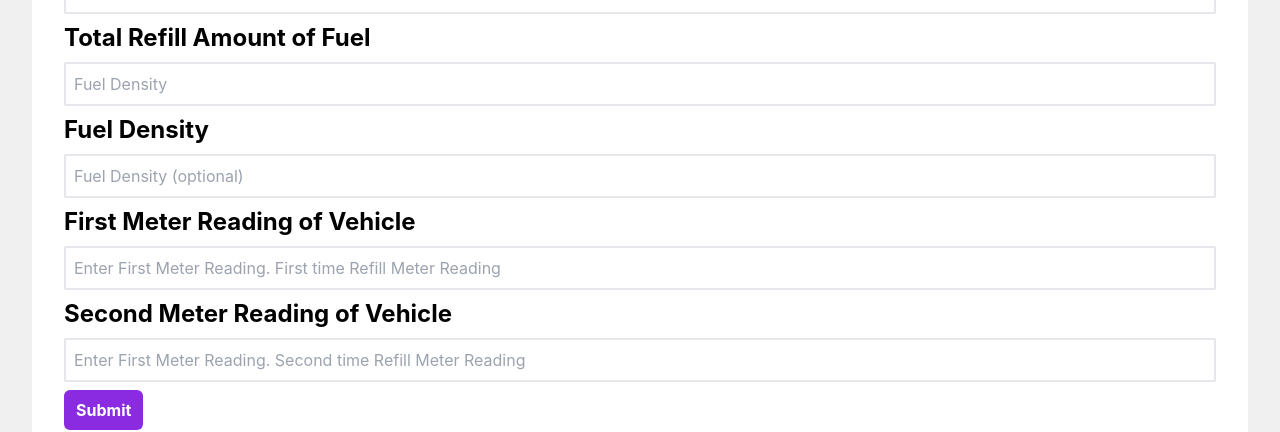
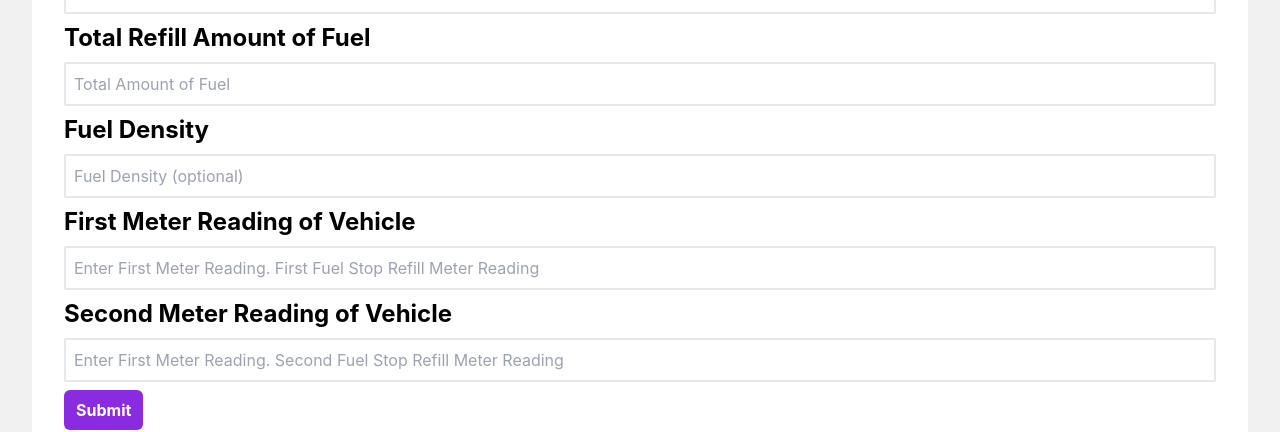
Before and after one commit to Manju1392k/SM-Vehicle-Mileage-Calculator, a React (Create React App) app: page / in a window 1280 px wide. Shown: the part 336-768 px from the top of the page. Built offline with nearby package versions, Linux system fonts and the light colour scheme.

Commit message:
Version32

```diff
--- a/src/components/Homepage.js
+++ b/src/components/Homepage.js
@@ -116,7 +116,7 @@ export default function Home() {
           <input
             type="tel"
             name="Totalamount"
-            placeholder="Fuel Density"
+            placeholder="Total Amount of Fuel"
             className="w-full px-2 py-2 rounded-sm outline-none border-2 focus:border-[#8A2BE2]"
             value={VehiclData.Totalamount}
             onChange={handleInputChange}
@@ -141,7 +141,7 @@ export default function Home() {
           <input
             type="tel"
             name="Firstmeterreading"
-            placeholder="Enter First Meter Reading. First time Refill Meter Reading"
+            placeholder="Enter First Meter Reading. First Fuel Stop Refill Meter Reading"
             className="w-full px-2 py-2 rounded-sm outline-none border-2 focus:border-[#8A2BE2]"
             value={VehiclData.Firstmeterreading}
             onChange={handleInputChange}
@@ -155,20 +155,12 @@ export default function Home() {
           <input
             type="tel"
             name="Secondmeterreading"
-            placeholder="Enter First Meter Reading. Second time Refill Meter Reading"
+            placeholder="Enter First Meter Reading. Second Fuel Stop Refill Meter Reading"
             className="w-full px-2 py-2 rounded-sm outline-none border-2 focus:border-[#8A2BE2]"
             value={VehiclData.Secondmeterreading}
             onChange={handleInputChange}
             required
           />
-
-          {/* <Link to="/resultpage">
-            <input
-              type="Submit"
-              value="Submit"
-              className="bg-[#8A2BE2] text-white font-bold my-2 px-3 py-2 rounded-md cursor-pointer focus:bg-[#b05bff] hover:bg-[#75479f]"
-            />
-          </Link> */}
 
 {allFieldsFilled ? <Link to="/resultpage">
             <input
--- a/src/components/Resutlpage.js
+++ b/src/components/Resutlpage.js
@@ -18,6 +18,7 @@ export default function Resutlpage() {
   async function calculateMileagePerLiter(vehicleData) {
     try {
       // Retrieve the Secondmeterreading value from local storage
+      // eslint-disable-next-line no-unused-vars
       const secondMeterReading = await getSecondMeterReadingFromLocalStorage();
 
       // Calculate totalMileage
```
